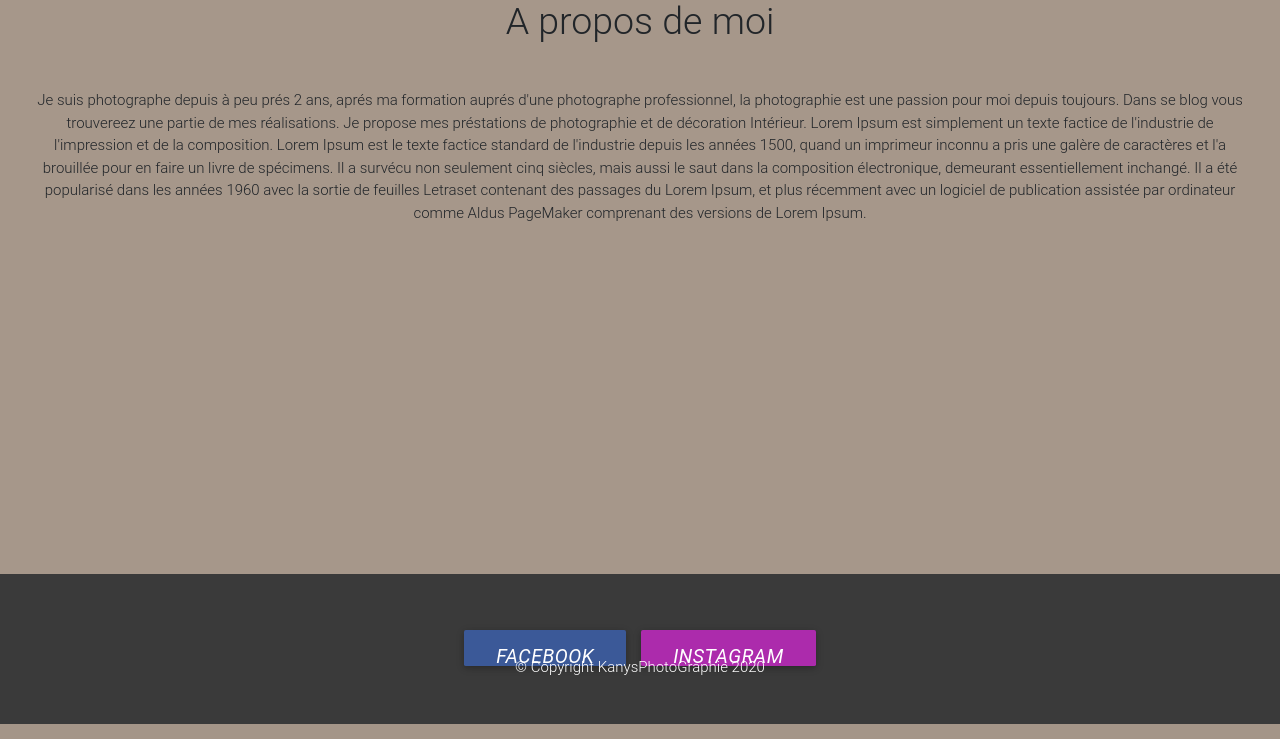
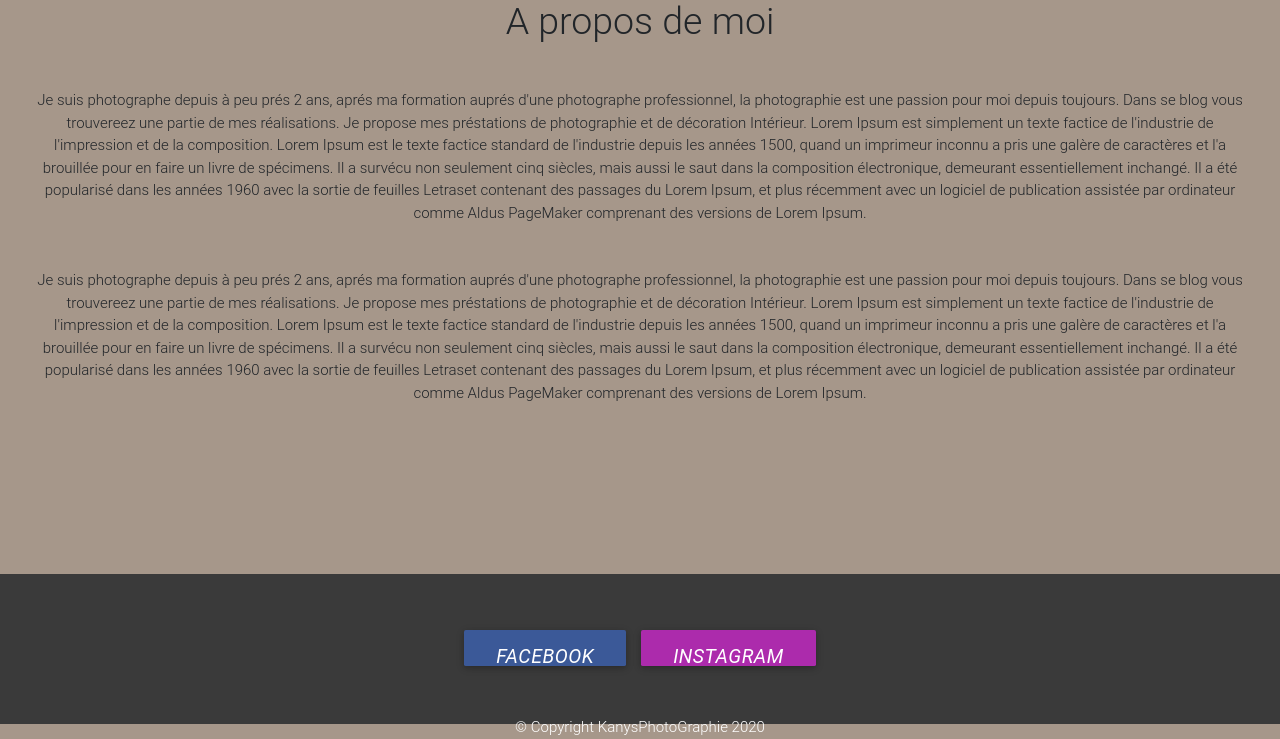
Before and after one commit to houle-LHp5/projetProkanyPhotography, a PHP site: page /aPropos.php in a window 1280 px wide. Shown: the part 76-815 px from the top of the page. Run offline with PHP 8.4, Linux system fonts and the light colour scheme; some libraries are stand-ins or nearby versions.

Commit message:
mon projet pro modifier 1

```diff
--- a/aPropos.php
+++ b/aPropos.php
@@ -70,6 +70,20 @@
             Il a été popularisé dans les années 1960 avec la sortie de feuilles Letraset contenant des passages du Lorem Ipsum,
             et plus récemment avec un logiciel de publication assistée par ordinateur comme Aldus PageMaker comprenant des versions de Lorem Ipsum.
         </p>
+
+        <p>Je suis photographe depuis à peu prés 2 ans, aprés ma formation auprés d'une photographe professionnel,
+            la photographie est une passion pour moi depuis toujours.
+            Dans se blog vous trouvereez une partie de mes réalisations.
+            Je propose mes préstations de photographie et de décoration Intérieur.
+
+            Lorem Ipsum est simplement un texte factice de l'industrie de l'impression et de la composition.
+            Lorem Ipsum est le texte factice standard de l'industrie depuis les années 1500,
+            quand un imprimeur inconnu a pris une galère de caractères et l'a brouillée pour en faire un livre de spécimens.
+            Il a survécu non seulement cinq siècles, mais aussi le saut dans la composition électronique, demeurant essentiellement inchangé.
+            Il a été popularisé dans les années 1960 avec la sortie de feuilles Letraset contenant des passages du Lorem Ipsum,
+            et plus récemment avec un logiciel de publication assistée par ordinateur comme Aldus PageMaker comprenant des versions de Lorem Ipsum.
+        </p>
+
         </tbody>
         <footer id="footerPageApropos">
             <!-- <p class="paragraphFooter">© Copyright KanysPhotoGraphie 2020</p> -->
--- a/assets/css/style.css
+++ b/assets/css/style.css
@@ -22,6 +22,7 @@
     background-color: #3a3a3a;
 }
 /* fin navbar */
+/* //////////////////////////////////////////////////////////////////////////// */
 /* caroussel de la page d'acceuil */
 .imgCaroussel {
     width: auto;
@@ -29,18 +30,6 @@
     object-fit: cover;
     object-position: center;
 }
-
-#formContact {
-    margin-top: 4em;
-    margin-left: 2em;
-    margin-right: 2em;
-}
-
-.buttonContact {
-    margin-left: 4em;
-    margin-right: 4em;
-}
-
 
 .paragraphFooter {
     justify-content: end;
@@ -55,7 +44,7 @@ footer {
     height: 10em;
     position: relative;
 }
-
+/* page toutes les categories ///////////////////////////////////////////// */
 .content {
     column-count: 2;
     -moz-column-count: 2;
@@ -83,7 +72,7 @@ p {
 
 }
 
-/* css page portrait */
+/* css page portrait ///////////////////////////////////////////////////// */
 .containerPagePortrait {
     width: 80%;
     min-width: 400px;
@@ -104,7 +93,7 @@ p {
     background-color: white;
 }
 
-/* css page décoInterior */
+/* css page décoInterior //////////////////////////////////////////////////*/
 .bodyPageDecoInterior {
     width: 100%;
     height: auto;
@@ -116,46 +105,47 @@ img.galeryPhotoDecoInterieur{
 
 }
 
-/* css de la page contact */
+/* css de la page contact //////////////////////////////////////////////// */
 #formPageContact {
-    background-image: url(assets/imagePageDecoInterieur/tableAmanger);
     opacity: 0.80;
     width: 100%;
     height: auto;
-    padding-left: 20em;
-    padding-right: 20em;
+    padding-left: 25em;
+    padding-right: 25em;
     padding-top: 2em;
-    text-decoration: bold;
-    background-attachment: fixed;
 
 }
 
 h1{
     text-align: center;
+
 }
 
-#bodyPageContact {
+body{
     width: 100%;
     margin: auto;
 }
 
-#formContactPageContact{
-    margin-top: -2em;
-}
 
 .paragraphFooterPageContact{
     margin-top: 1em;
 }
 
-footer{
-    position: fixed;
+.buttonContact {
+    margin-left: 4em;
+    margin-right: 4em;
 }
 
-/* .paragraphFooterPageContact{
-    background-color: red;
-} */
+.footerPageContact{
+    position: absolute;
+    width: 1001%;
+    bottom: 0;
+}
 
-/* CSS de la page A propos */
+
+
+
+/* CSS de la page A propos ///////////////////////////////////////////////////*/
 
 .bodyPageApropos{
     background-size: cover;
@@ -185,9 +175,6 @@ h1{
     margin-bottom: 2em;
 }
 
-.paragrapheFooterPageContact{
-    margin-top: -4em;
-}
 
 
 /* exemple de la galerie css */
--- a/toutesLesCategories.php
+++ b/toutesLesCategories.php
@@ -203,7 +203,7 @@
         </div>
     </div>
     </div>
-    <footer>
+    <footer class="footerPageTouteLesCategories">
         <div class="iconeReseauSociaux">
            <!-- Facebook -->
            <a class="btn" style="background-color: #3b5998" href="https://www.facebook.com/toure.aisettou" role="button"><i
```
Also changed, not shown: contact.php (+19 -14 lines).
